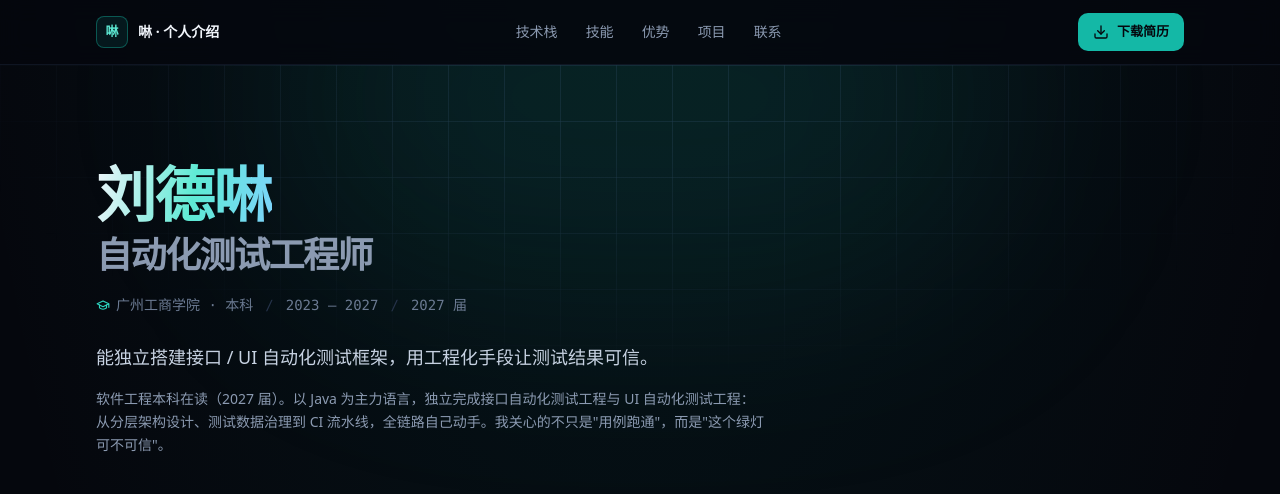
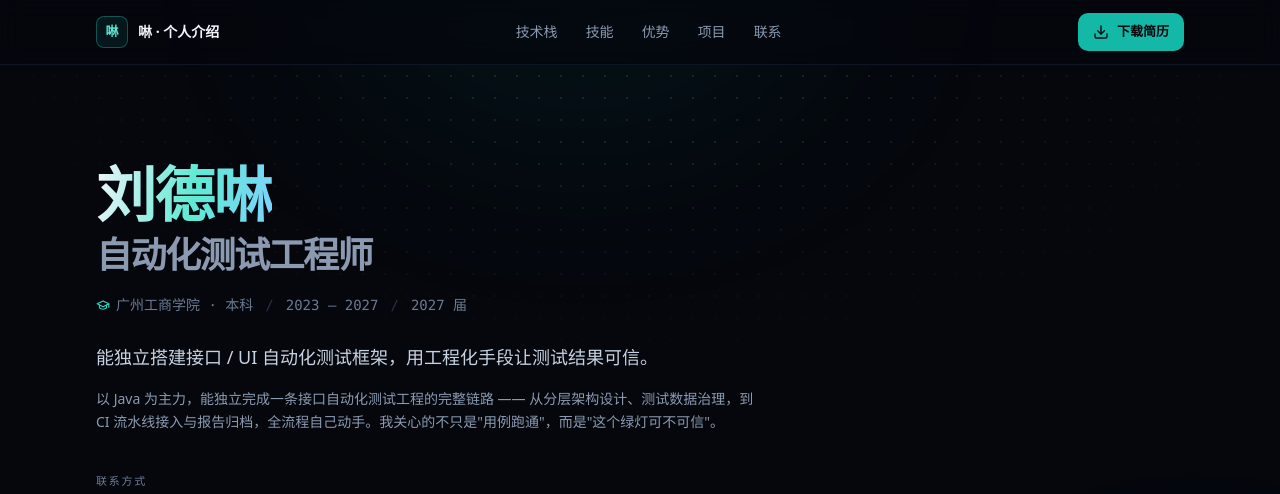
Before and after one commit to liu66547/ppw, an Astro site: page / in a window 1280 px wide. Shown: the top 494 px of the page. Built offline with nearby package versions, Linux system fonts and the light colour scheme; Astro itself is replaced by a stand-in of ours.

Commit message:
背景点缀改造 + 首屏介绍段重写为能力优先型
背景（设计取舍已写入 global.css 注释）：
- 方块网格 → 点阵纹理，字重更轻、长时间看不累
- 新增全页共用光晕层 .aurora：青绿主光晕 + 靛蓝副光晕，
  24s/31s 极慢漂移与呼吸（位移仅 2-3%，无法被主动察觉，只让页面显得是活的）
- 不做斜向光束：板块进入方向已是斜的，背景再来固定斜线会互相打架，
  且光束扫过文字损害阅读
- 移除 body 上原有的静态渐变，避免与 aurora 亮度叠加过曝
- prefers-reduced-motion 时光晕静止

文案：
- 首屏介绍段重写为能力优先型：能力 → 凭什么 → 差异点，
  不再复述学校与届别（信息行已有），不写空泛自我评价

```diff
--- a/src/components/Hero.astro
+++ b/src/components/Hero.astro
@@ -35,13 +35,8 @@ const contacts = [
 ---
 
 <section class="relative overflow-hidden">
-  <!-- 背景：网格 + 向四周淡出 -->
-  <div class="pointer-events-none absolute inset-0 bg-grid mask-fade" aria-hidden="true"></div>
-  <div
-    class="pointer-events-none absolute -top-40 left-1/2 h-96 w-[46rem] -translate-x-1/2 rounded-full bg-accent-500/10 blur-[110px]"
-    aria-hidden="true"
-  >
-  </div>
+  <!-- 背景：点阵纹理，向四周淡出 -->
+  <div class="pointer-events-none absolute inset-0 bg-dots mask-fade" aria-hidden="true"></div>
 
   <div class="wrap relative py-20 md:py-24">
     <div class="max-w-3xl">
--- a/src/components/Projects.astro
+++ b/src/components/Projects.astro
@@ -76,7 +76,7 @@ const gridClass = (isPrimary: boolean) =>
                 ) : (
                   <div
                     class:list={[
-                      'relative flex w-full items-end bg-grid p-5',
+                      'relative flex w-full items-end bg-dots-sm p-5',
                       isPrimary ? 'aspect-[16/7]' : 'aspect-[16/9]',
                     ]}
                   >
--- a/src/data/profile.ts
+++ b/src/data/profile.ts
@@ -27,10 +27,15 @@ export const profile = {
   /** 一句话概述（首屏最重要的一句） */
   tagline: '能独立搭建接口 / UI 自动化测试框架，用工程化手段让测试结果可信。',
 
-  /** 自我介绍（首屏段落，3 句以内） */
+  /**
+   * 自我介绍（首屏段落）
+   *
+   * 写法：能力优先型 —— 第一句说能做什么，第二句说凭什么这么说，第三句说差异点。
+   * 不复述学校与届别（信息行已经写了），不写"学习能力强"这类谁都能写的话。
+   */
   intro:
-    '软件工程本科在读（2027 届）。以 Java 为主力语言，独立完成接口自动化测试工程与 UI 自动化测试工程：' +
-    '从分层架构设计、测试数据治理到 CI 流水线，全链路自己动手。' +
+    '以 Java 为主力，能独立完成一条接口自动化测试工程的完整链路 —— ' +
+    '从分层架构设计、测试数据治理，到 CI 流水线接入与报告归档，全流程自己动手。' +
     '我关心的不只是"用例跑通"，而是"这个绿灯可不可信"。',
 
   /** 所在地 —— 显示在首屏和页脚 */
--- a/src/layouts/BaseLayout.astro
+++ b/src/layouts/BaseLayout.astro
@@ -61,6 +61,9 @@ const isHome = Astro.url.pathname === '/';
   </head>
 
   <body class="min-h-screen antialiased">
+    <!-- 全页共用的背景光晕（极慢漂移 + 呼吸），详细设计取舍见 global.css -->
+    <div class="aurora" aria-hidden="true"></div>
+
     <a
       href="#main"
       class="sr-only focus:not-sr-only focus:absolute focus:left-4 focus:top-4 focus:z-50 focus:rounded-lg focus:bg-accent-500 focus:px-4 focus:py-2 focus:text-sm focus:font-semibold focus:text-ink-950"
--- a/src/pages/404.astro
+++ b/src/pages/404.astro
@@ -19,7 +19,7 @@ const suggestions = [
   noindex
 >
   <section class="relative overflow-hidden">
-    <div class="pointer-events-none absolute inset-0 bg-grid mask-fade" aria-hidden="true"></div>
+    <div class="pointer-events-none absolute inset-0 bg-dots mask-fade" aria-hidden="true"></div>
 
     <div class="wrap relative py-20 md:py-28">
       <div class="max-w-2xl">
--- a/src/pages/projects/[...slug].astro
+++ b/src/pages/projects/[...slug].astro
@@ -48,7 +48,7 @@ const others = (await getCollection('projects'))
 
   <!-- 项目头部 -->
   <header class="relative overflow-hidden border-b border-ink-800">
-    <div class="pointer-events-none absolute inset-0 bg-grid mask-fade" aria-hidden="true"></div>
+    <div class="pointer-events-none absolute inset-0 bg-dots mask-fade" aria-hidden="true"></div>
 
     <div class="wrap relative py-12 md:py-16">
       <div class="flex flex-wrap items-center gap-x-3 gap-y-2">
--- a/src/styles/global.css
+++ b/src/styles/global.css
@@ -65,13 +65,7 @@ body {
   font-feature-settings: 'cv02', 'cv03', 'cv04', 'cv11';
   -webkit-font-smoothing: antialiased;
   -moz-osx-font-smoothing: grayscale;
-  /* 顶部一层极淡的青绿光晕，避免纯黑发死 */
-  background-image: radial-gradient(
-    ellipse 80% 50% at 50% -10%,
-    rgba(20, 184, 166, 0.09),
-    transparent 70%
-  );
-  background-repeat: no-repeat;
+  /* 顶部光晕由 <div class="aurora"> 统一负责，这里不再叠一层，避免亮度叠加过曝 */
 }
 
 ::selection {
@@ -348,6 +342,101 @@ body {
   .tilt-in.is-visible {
     opacity: 1;
     transform: none;
+  }
+}
+
+/* ══════════════════════════════════════════════════════════════
+   背景纹理与光晕
+   ──────────────────────────────────────────────────────────────
+   设计取舍：
+     1. 用「点阵」而不是「方块网格」—— 点阵字重更轻，长时间看不累，
+        也不会像网格那样在视觉上和内容抢注意力。
+     2. 光晕做「极慢漂移 + 呼吸」（24s 周期，位移仅 3%）——
+        静态背景滚到中段会显得页面"死了"；但位移必须小到无法被主动察觉，
+        只在潜意识里让页面显得是活的。
+     3. 不做斜向光束：板块进入方向已经是斜的，背景再来一条固定斜线，
+        两个斜向运动会互相打架，而且光束扫过文字直接损害阅读。
+   ══════════════════════════════════════════════════════════════ */
+
+/* 点阵纹理 */
+.bg-dots {
+  background-image: radial-gradient(rgba(139, 154, 177, 0.16) 1px, transparent 1px);
+  background-size: 22px 22px;
+}
+
+/* 更密的点阵，用于小面积装饰（卡片占位头部等） */
+.bg-dots-sm {
+  background-image: radial-gradient(rgba(139, 154, 177, 0.13) 1px, transparent 1px);
+  background-size: 16px 16px;
+}
+
+/* 顶部光晕：整页共用一个，固定在视口上，缓慢漂移呼吸 */
+.aurora {
+  position: fixed;
+  inset: 0;
+  z-index: -1;
+  pointer-events: none;
+  overflow: hidden;
+}
+
+.aurora::before,
+.aurora::after {
+  content: '';
+  position: absolute;
+  border-radius: 9999px;
+  filter: blur(120px);
+}
+
+/* 主光晕：青绿，从顶部中间偏左 */
+.aurora::before {
+  top: -18rem;
+  left: 50%;
+  width: 46rem;
+  height: 30rem;
+  margin-left: -27rem;
+  background: radial-gradient(ellipse at center, rgba(20, 184, 166, 0.14), transparent 68%);
+  animation: aurora-drift-a 24s ease-in-out infinite;
+}
+
+/* 副光晕：靛蓝，从右下角，给页面一点纵深 */
+.aurora::after {
+  right: -12rem;
+  bottom: -10rem;
+  width: 34rem;
+  height: 26rem;
+  background: radial-gradient(ellipse at center, rgba(14, 165, 233, 0.09), transparent 70%);
+  animation: aurora-drift-b 31s ease-in-out infinite;
+}
+
+@keyframes aurora-drift-a {
+  0%,
+  100% {
+    transform: translate3d(-3%, 0, 0) scale(1);
+    opacity: 0.85;
+  }
+  50% {
+    transform: translate3d(3%, 1.5rem, 0) scale(1.06);
+    opacity: 1;
+  }
+}
+
+@keyframes aurora-drift-b {
+  0%,
+  100% {
+    transform: translate3d(0, 2%, 0) scale(1);
+    opacity: 0.7;
+  }
+  50% {
+    transform: translate3d(-2.5%, -2%, 0) scale(1.08);
+    opacity: 0.95;
+  }
+}
+
+/* 减少动态效果时，光晕静止不动 */
+@media (prefers-reduced-motion: reduce) {
+  .aurora::before,
+  .aurora::after {
+    animation: none;
   }
 }
 
```
